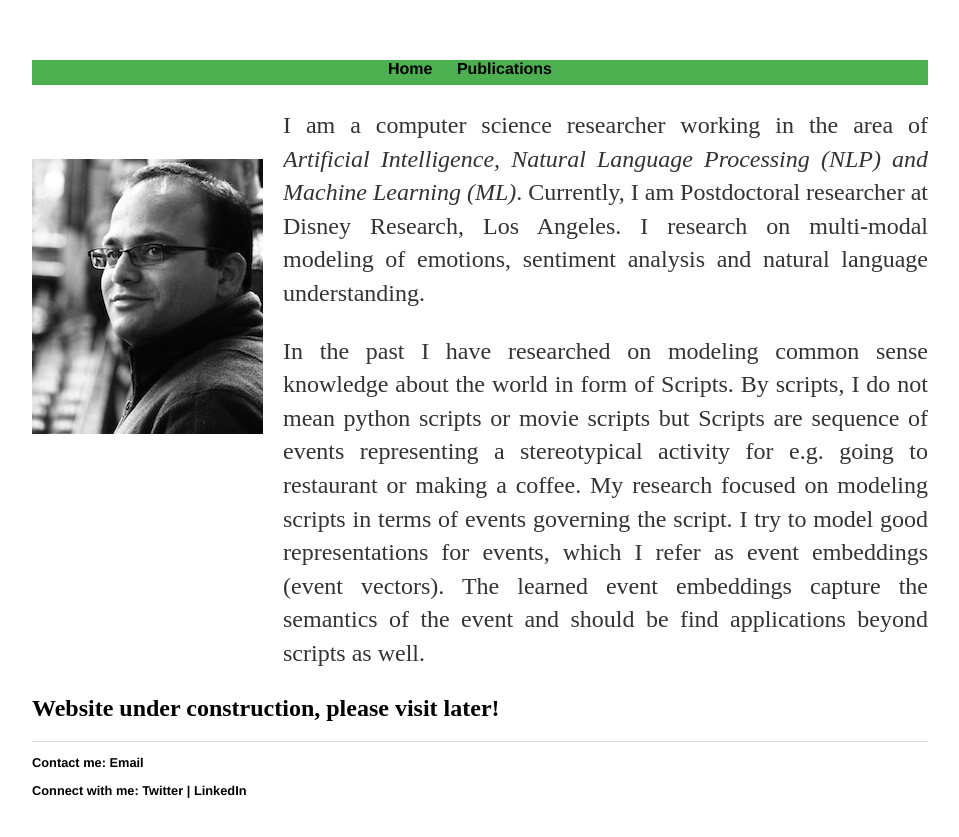
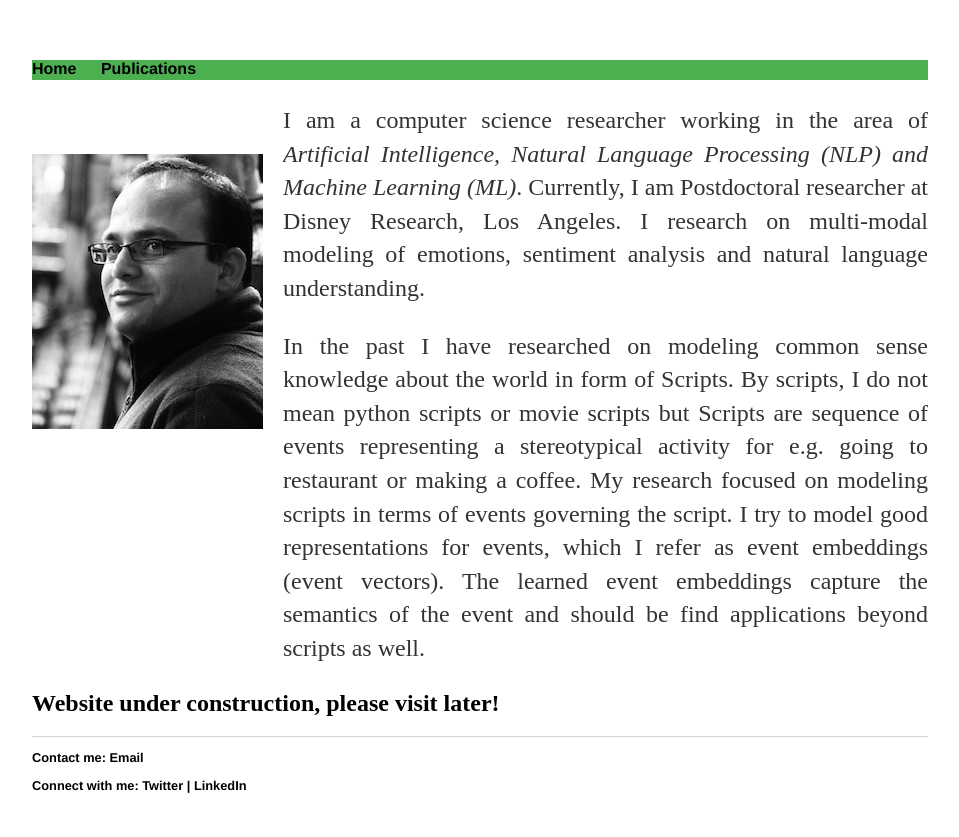
Before and after one commit to ashutosh-modi/ashutosh-modi.github.io, a Jekyll site: the page built from index.html, in a window 1280 px wide. Shown: the top 837 px of the page, without its empty margins (160-1119 px from the left). Built offline with Jekyll 4.4.1, drawn with Linux system fonts in a browser that asks for light colours.

Commit message:
Update main.css

```diff
--- a/css/main.css
+++ b/css/main.css
@@ -18,9 +18,8 @@ nav ul {
     padding: 0px;
     list-style: none;
     font-weight: bold;
-    height: 25px;
+    height: 20px;
     background-color: #4CAF50;
-    text-align: center;
 }
 nav ul li {
     display: inline;
```
